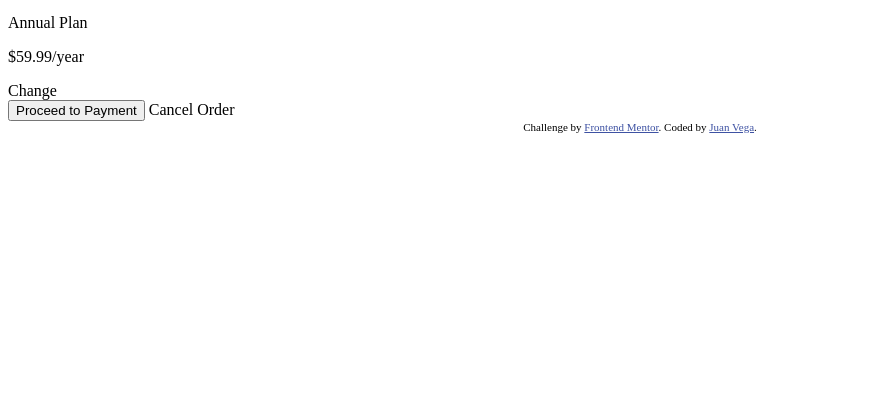
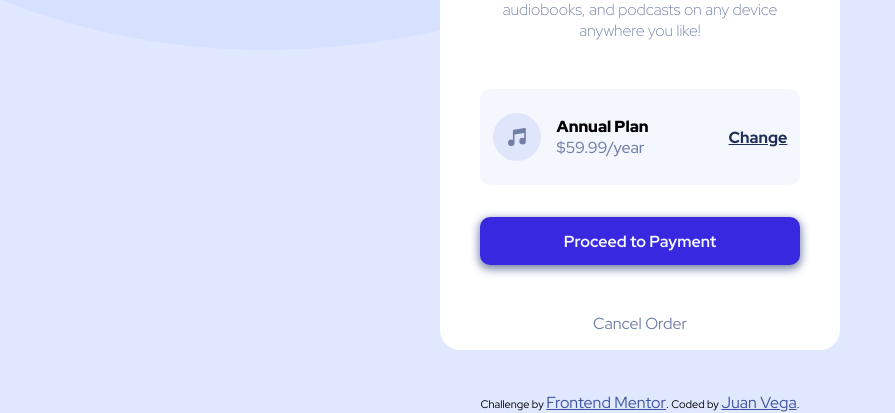
Before and after one commit to JuanTwoFour/Order-summary-component, a plain HTML site: page index.html in a window 1280 px wide. Shown: the part 387-800 px from the top of the page, without its empty margins (0-895 px from the left). Drawn offline with Linux system fonts and the light colour scheme.

Commit message:
add styles

```diff
--- a/index.html
+++ b/index.html
@@ -9,6 +9,7 @@
   <link rel="icon" type="image/png" sizes="32x32" href="./images/favicon-32x32.png">
 
   <link rel="stylesheet" href="./styles/styles.css">
+  <link rel="stylesheet" href="./styles/responsive-styles.css">
 
   <link rel="preconnect" href="https://fonts.googleapis.com">
   <link rel="preconnect" href="https://fonts.gstatic.com" crossorigin>
@@ -35,17 +36,17 @@
     </div>
 
     <div class="plan">
-      <img src="./images/icon-music.svg" alt="music icon">
+      <img class="icon" src="./images/icon-music.svg" alt="music icon">
       <div class="plan-pricing">
         <p class="annual">Annual Plan</p>
         <p class="pricing">$59.99/year</p>
       </div>
 
-      <a class="change">Change</a>
+      <a href="#" class="change">Change</a>
     </div>
 
     <button class="btn">Proceed to Payment</button>
-    <a class="cancel">Cancel Order</a>
+    <a href="#" class="cancel">Cancel Order</a>
   </article>
 
   <footer class="attribution">
--- /dev/null
+++ b/styles/responsive-styles.css
@@ -0,0 +1,20 @@
+@media (min-width: 768px) {
+  body {
+    background-image: url('/images/pattern-background-desktop.svg');
+    background-repeat: no-repeat;
+    background-position-x: center;
+    margin: 0;
+    background-color: var(--pale-blue);
+  }
+}
+
+@media (max-width: 425px) {
+  body{
+    background-image: url('/images/pattern-background-mobile.svg');
+    background-size: contain;
+    background-repeat: no-repeat;
+    background-position-x: center;
+    background-color: var(--pale-blue);
+    margin: 0;
+  }
+}
--- a/styles/styles.css
+++ b/styles/styles.css
@@ -10,7 +10,144 @@
   --dark-blue: #1f2f56;
 }
 
+* {
+  box-sizing: border-box;
+  margin: 0;
+  padding: 0;
+  font-family: 'Red Hat Display';
+  font-size: 1rem;
+}
 
+html,
+body {
+  height: 100%;
+}
+
+html {
+  display: table;
+  margin: auto;
+}
+
+img {
+  width: 100%;
+}
+
+body {
+  display: flex;
+  flex-direction: column;
+  justify-content: center;
+  align-items: center;
+  min-height: 100vh;
+  margin: 0;
+}
+
+.card {
+  display: flex;
+  flex-direction: column;
+  align-items: center;
+  width: 25rem;
+  height: auto;
+  background-color: white;
+  border-radius: 20px;
+  margin: 1rem;
+}
+
+.card img {
+  border-radius: 20px 20px 0 0;
+}
+
+.card-main {
+  display: flex;
+  flex-direction: column;
+  align-items: center;
+  width: 18rem;
+  text-align: center;
+  text-wrap: pretty;
+  margin: 3rem 0;
+}
+
+.title {
+  font-size: 2rem;
+  font-weight: 800;
+}
+
+.details {
+  font-weight: 300;
+  margin-top: 1rem;
+  color: var(--desaturated-blue);
+}
+
+.plan {
+  display: flex;
+  align-items: center;
+  gap: 1rem;
+  background-color: var(--very-pale-blue);
+  width: 20rem;
+  justify-content: center;
+  height: 6rem;
+  border-radius: 10px;
+}
+
+.icon {
+  width: 3rem;
+  height: auto;
+}
+
+.annual {
+  font-weight: 900;
+}
+.pricing {
+  color: var(--desaturated-blue);
+  font-weight: 500;
+}
+
+.change {
+  margin-left: 4rem;
+  text-decoration: underline;
+  color: var(--dark-blue);
+  font-weight: 800;
+}
+
+.change:hover {
+  text-decoration: none;
+  color: var(--bright-blue);
+  font-weight: 500;
+}
+
+.btn {
+  width: 80%;
+  height: 3rem;
+  margin: 2rem 0;
+  background-color: var(--bright-blue);
+  color: var(--very-pale-blue);
+  border: none;
+  border-radius: 10px;
+  font-weight: 700;
+  box-shadow: 0px 3px 10px 1px var(--desaturated-blue);
+  cursor: pointer;
+}
+.btn:hover {
+  background-color: #3829e0a1;
+}
+
+.cancel {
+  margin: 1rem 0;
+  color: var(--desaturated-blue);
+  text-decoration: none;
+}
+.cancel:hover {
+  color: var(--dark-blue);
+  font-weight: 500;
+}
+
+footer {
+  position: fixed;
+  left: 0;
+  bottom: 0;
+  width: 100%;
+  text-align: center;
+  font-size: .688rem;
+}
 
 .attribution {
   font-size: 11px;
```
